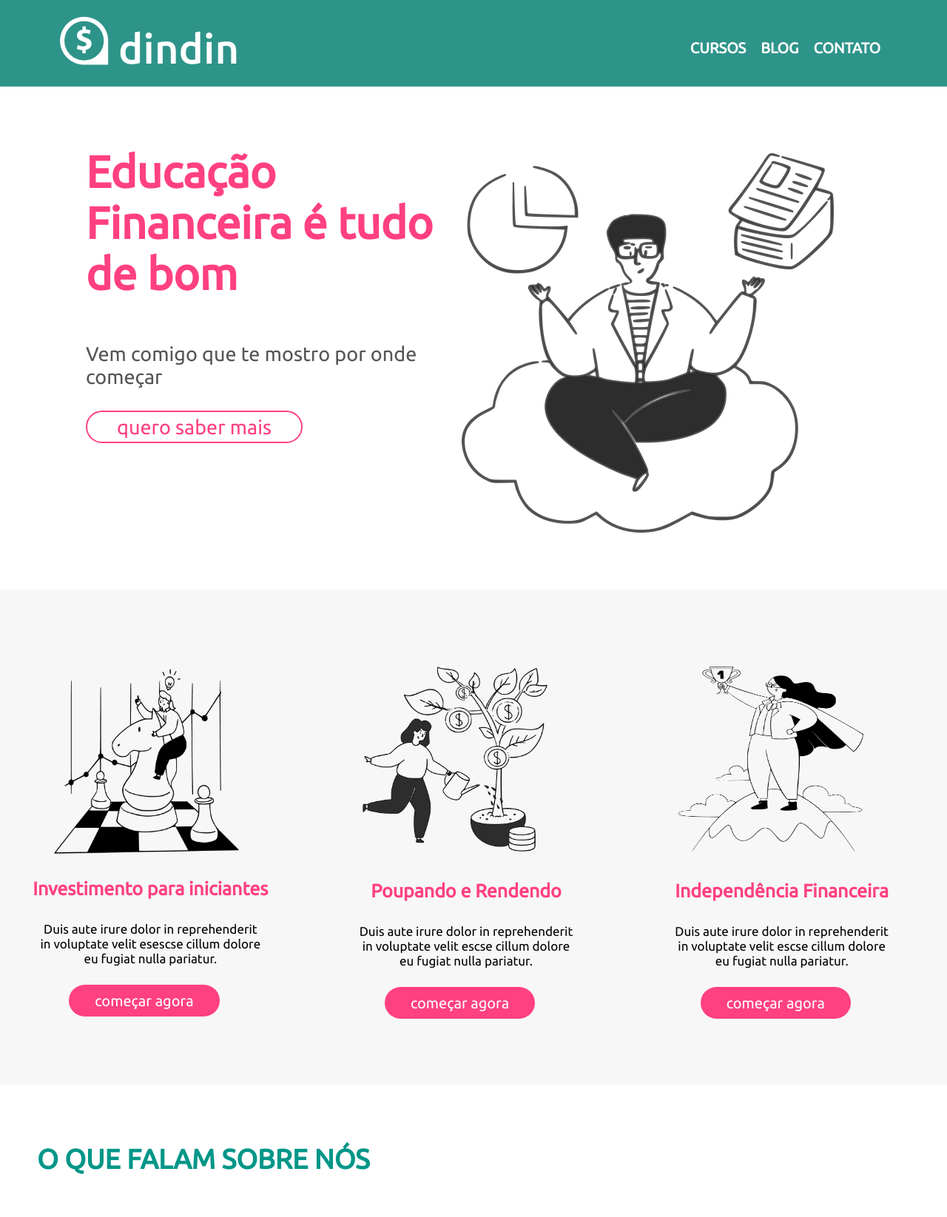
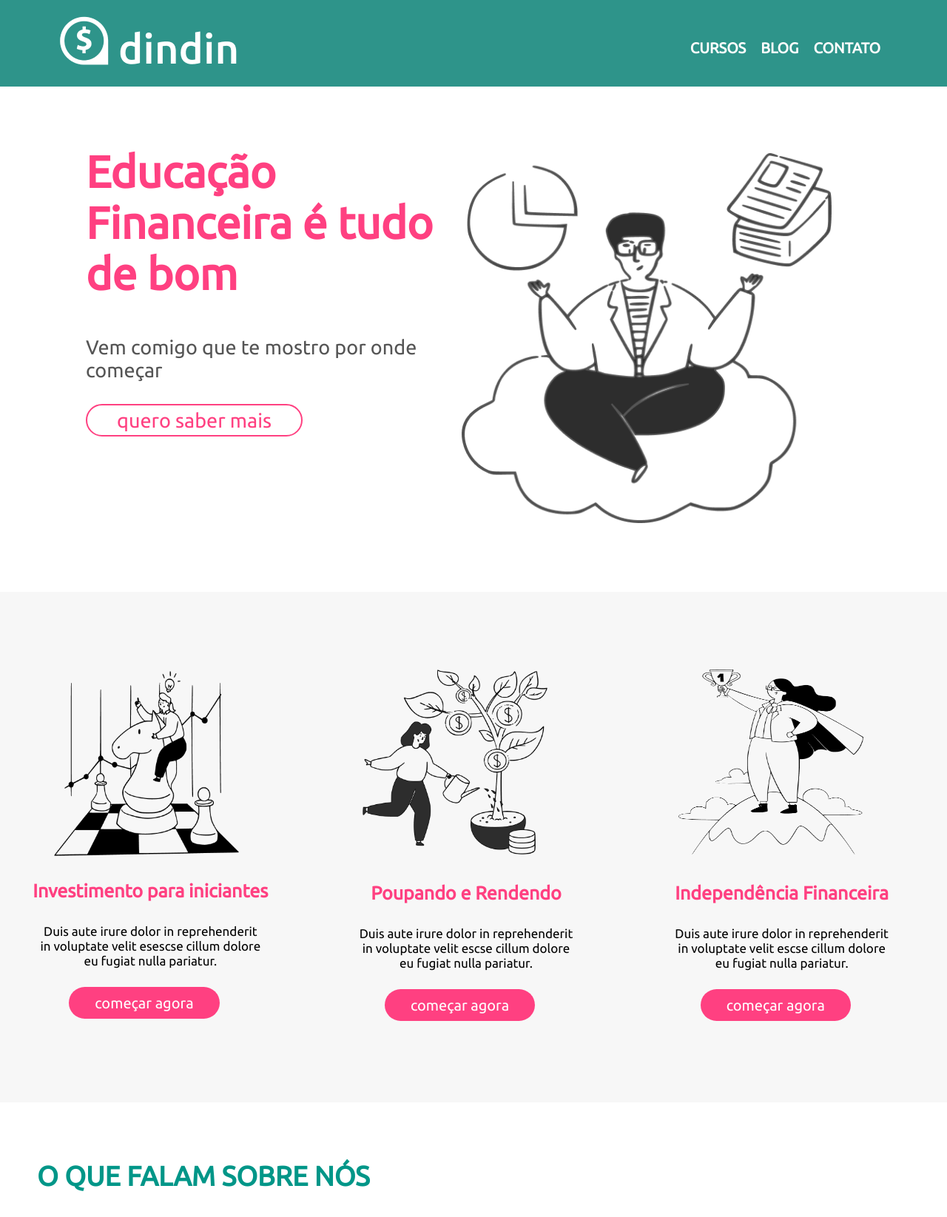
Before and after one commit to fercosta92/projeto-dindin1, a plain HTML site: page index.html in a window 1280 px wide. Shown: the top 1645 px of the page at 74% size. Drawn offline with nearby package versions, Linux system fonts and the light colour scheme.

Commit message:
ajuste resp. index page

```diff
--- a/global.css
+++ b/global.css
@@ -1,4 +1,4 @@
-html{
+html, body{
     overflow-x: hidden;
 }
 
--- a/index.css
+++ b/index.css
@@ -6,8 +6,8 @@
 
 .informativo-curso {
     padding: 40px 20px 10px 60px;
-    width: 488px;
-    height: 216px;
+    max-width: 488px;
+    max-height: 216px;
     top: 242px;
     font-weight: 700;
     font-size: 60px;
@@ -17,8 +17,8 @@
 
 .informativo-curso2 {
     padding: 0 20px 10px 60px;
-    width: 462px;
-    height: 62px;
+    max-width: 462px;
+    max-height: 62px;
     top: 477px;
     font-weight: 400;
     font-size: 27px;
@@ -40,18 +40,26 @@
 
 .img-ilustra-banner {
     padding: 90px 100px 90px 0;
+}
+
+.img-ilustra-banner>img{
     width: 500px;
     height: 500px;
 }
 
-
-
+@media (max-width: 800px){
+    .img-ilustra-banner>img {
+        width: 250px;
+        height: 250px;
+    }
+}
 
 .formas-de-investir {
-    padding: 20px 0 0 0 ;
+    padding: 20px 0 20px 0 ;
     background-color: #F7F7F7;
-    height: 650px;
+    min-height: 650px;
     display: flex;
+    flex-wrap: wrap;
     justify-content: space-around;
     align-items: center;
 }
@@ -130,7 +138,12 @@
 
 .depoimento {
     display: flex;
-    width: 40%;
+}
+
+@media (min-width: 800px){
+    .depoimento{
+        max-width: 40%;
+    }
 }
 
 .item-profile {
```
